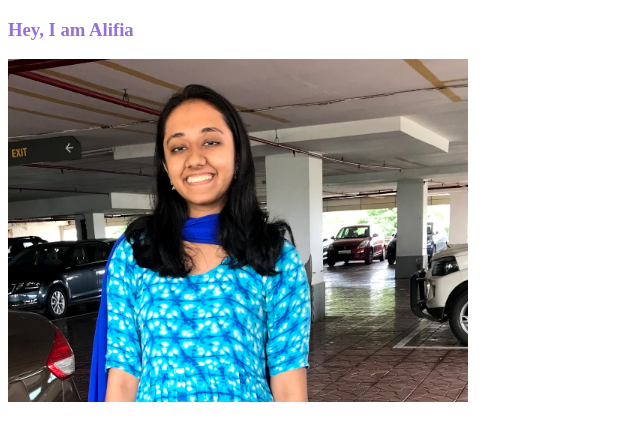
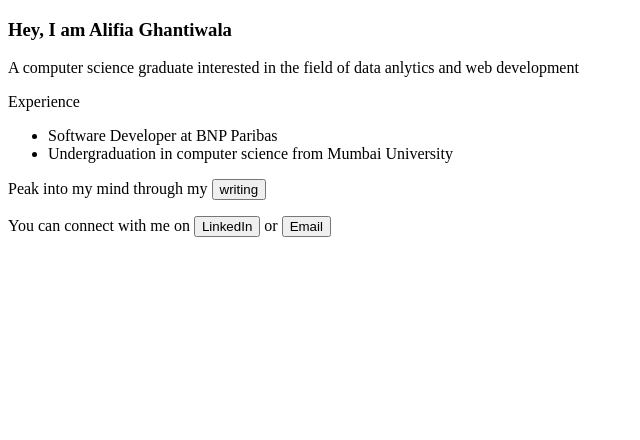
Before and after one commit to aliflaila/aliflaila.github.io, a plain HTML site: page index.html in a window 1280 px wide. Shown: the whole page, without its empty margins (0-640 px from the left). Drawn offline with Linux system fonts and the light colour scheme.

Commit message:
Update index.html

```diff
--- a/index.html
+++ b/index.html
@@ -2,10 +2,23 @@
 <html>
 <head>
 <title>Alifia Ghantiwala</title>
+<link rel="stylesheet" href="main.css">
 </head>
-<body>
- <h3 style = "color:#9370DB">Hey, I am Alifia</h3>
+<body class="body">
+ <h3>Hey, I am Alifia Ghantiwala</h3>
+ <p>A computer science graduate interested in the field of data anlytics and web development </p>
+ <p>Experience
+<ul>
+<li>Software Developer at BNP Paribas</li>
+<li>Undergraduation in computer science from Mumbai University</li>
+</ul>
+ </p>Peak into my mind through my
+ <button onclick="window.location.href='https://medium.com/@gghantiwala';">
+      writing
+    </button>
+ <p>You can connect with me on <button onclick="window.location.href='https://www.linkedin.com/in/alifia-ghantiwala-683403135/';">LinkedIn
+</button> or <button onclick="window.location.href='mailto:gghantiwala@gmail.com';">Email</button>
+ </p>
 
- <img src="https://github.com/aliflaila/aliflaila.github.io/blob/main/profile_2.png">
 </body>
 </html>
```
